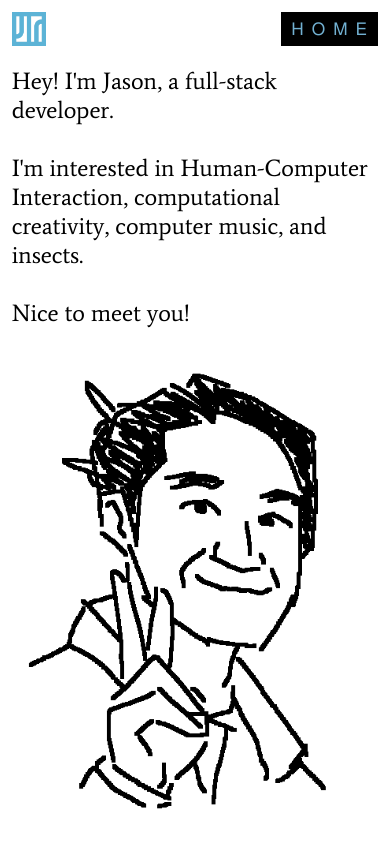
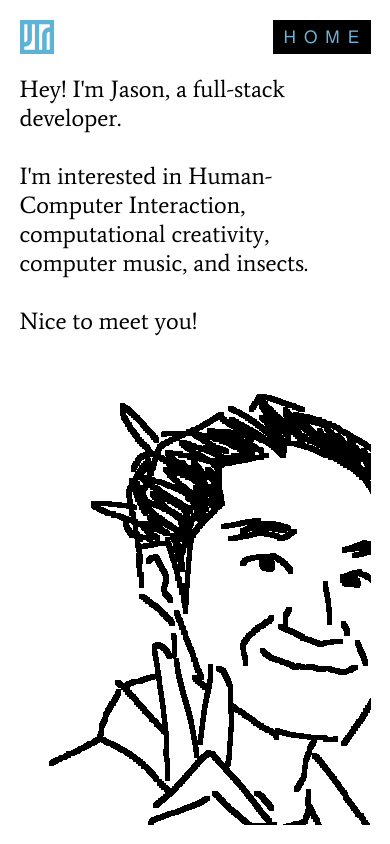
Before and after one commit to MyriadRivers/myriadrivers.github.io, a React (Create React App) app: page / in a window 390 px wide. Built offline with nearby package versions, Linux system fonts and the light colour scheme.

Commit message:
make home page more responsive with javascript

```diff
--- a/src/App.tsx
+++ b/src/App.tsx
@@ -24,7 +24,7 @@ const StyledApp = styled.div`
   height: 100%;
 
   box-sizing: border-box;
-  padding: calc(min(30px, 3vw));
+  padding: calc(min(30px, 5vw));
 
   margin: auto;
 
--- a/src/common.tsx
+++ b/src/common.tsx
@@ -46,7 +46,13 @@ const projects = [
         title: "Video Sonification",
         url: "video_sonification",
         image: videoSonificationImg,
-        tags: ["webdev",]
+        tags: ["webdev"]
+    },
+    {
+        title: "SewSustainable",
+        url: "sew_sustainable",
+        image: "orbweaver.png",
+        tags: ["hci"]
     },
     {
         title: "Multimodal Music Accessibility",
--- a/src/components/Grid/Grid.tsx
+++ b/src/components/Grid/Grid.tsx
@@ -5,7 +5,6 @@ import { useState, useEffect } from "react"
 import Tag from "./Tag";
 
 const StyledGrid = styled.div`
-
     display: flex;
     flex-direction: column;
     gap: 10px;
--- a/src/pages/home/Home.tsx
+++ b/src/pages/home/Home.tsx
@@ -1,6 +1,7 @@
 import styled from "styled-components";
 import jason from "../../assets/images/jason.png"
 import breakpoints from "../../styles/breakpoints";
+import { useEffect, useRef } from "react";
 
 const StyledHome = styled.div`
     height: 100%;
@@ -11,7 +12,6 @@ const StyledHome = styled.div`
 
     @media ${breakpoints.mobile} {
         flex-direction: column;
-        align-items: center;
     }
 
     .homeText {
@@ -26,21 +26,58 @@ const StyledHome = styled.div`
     }
 
     .jasonImageContainer {
-        height: 100%;
         display: flex;
-
-        @media ${breakpoints.mobile} {
-            overflow: hidden;
-        }
     }
 
     .jasonImage {
-        height: 100%;
+        margin: auto;
     }
 `
 
 function Home() {
-    return (<StyledHome>
+    const homeRef = useRef<HTMLDivElement>(null);
+    const imgRef = useRef<HTMLImageElement>(null);
+    const imgContainerRef = useRef<HTMLDivElement>(null);
+
+    useEffect(() => {
+        const resizeImg = () => {
+            if (!imgRef.current || !imgContainerRef.current || !homeRef.current) return;
+
+            if (homeRef.current.scrollHeight > homeRef.current.offsetHeight) {
+                console.log("vertical overflow");
+                imgContainerRef.current.style.height = "100%";
+                imgContainerRef.current.style.overflow = "hidden";
+            } else {
+                console.log("vertical normal");
+                imgContainerRef.current.style.height = "auto";
+            }
+
+            if (homeRef.current.scrollWidth > homeRef.current.offsetWidth) {
+                console.log("horizontal overflow");
+                imgContainerRef.current.style.width = "100%";
+                imgContainerRef.current.style.overflow = "hidden";
+            } else {
+                console.log("horizontal normal");
+                imgContainerRef.current.style.width = "auto";
+            }
+
+            if (imgRef.current.width > imgContainerRef.current.clientWidth) {
+                imgRef.current.style.width = "100%";
+                imgRef.current.style.height = "auto";
+            } else  if (imgRef.current.height > imgContainerRef.current.clientHeight) {
+                imgRef.current.style.width = "auto";
+                imgRef.current.style.height = "100%";
+            }
+        }
+        window.addEventListener("resize", resizeImg);
+        window.dispatchEvent(new Event("resize"));
+
+        return () => {
+            window.removeEventListener("resize", resizeImg);
+        }
+    }, [])
+
+    return (<StyledHome ref={homeRef}>
         <div className={"homeText"}>
             Hey! I'm Jason, a full-stack developer.
             <br />
@@ -50,8 +87,8 @@ function Home() {
             <br />
             Nice to meet you!
         </div>
-        <div className={"jasonImageContainer"}>
-            <img className={"jasonImage"} src={jason} alt={"Self portrait of me!"}/>
+        <div className={"jasonImageContainer"} ref={imgContainerRef}>
+            <img className={"jasonImage"} src={jason} alt={"Self portrait of me!"} ref={imgRef}/>
         </div>
     </StyledHome>);
 }
```
